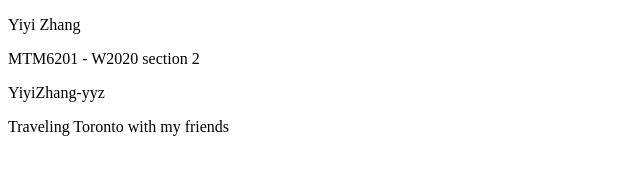
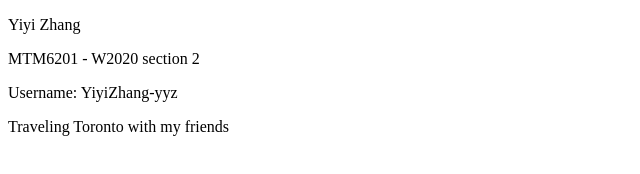
Before and after one commit to YiyiZhang-yyz/YiyiZhang-yyz.github.io, a plain HTML site: page index.html in a window 1280 px wide. Shown: the whole page, without its empty margins (0-640 px from the left). Drawn offline with Linux system fonts and the light colour scheme.

Commit message:
add text

```diff
--- a/index.html
+++ b/index.html
@@ -9,7 +9,7 @@
 <body>
     <p>Yiyi Zhang</p>
     <p>MTM6201 - W2020 section 2</p>
-    <p>YiyiZhang-yyz</p>
+    <p>Username: YiyiZhang-yyz</p>
     <p>Traveling Toronto with my friends</p>
 </body>
 </html>
```
